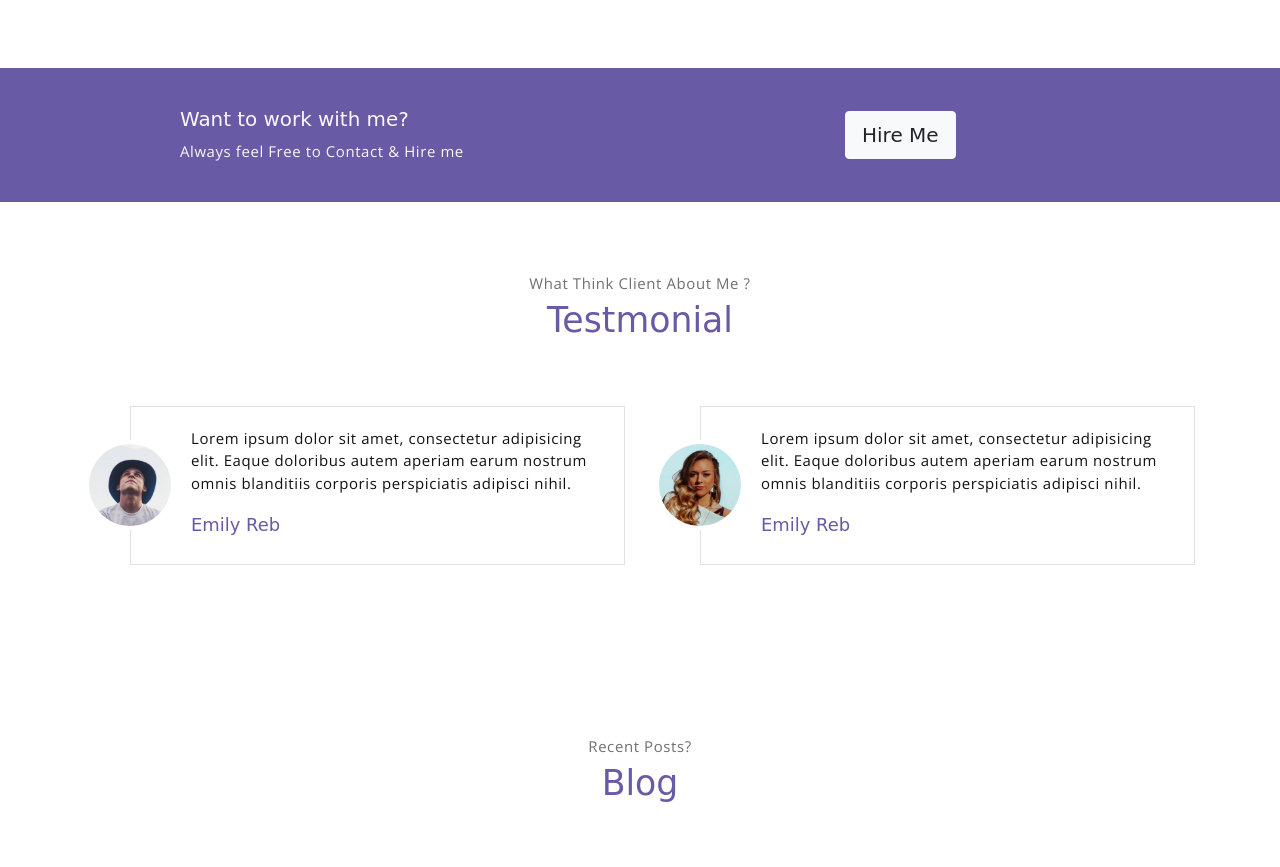
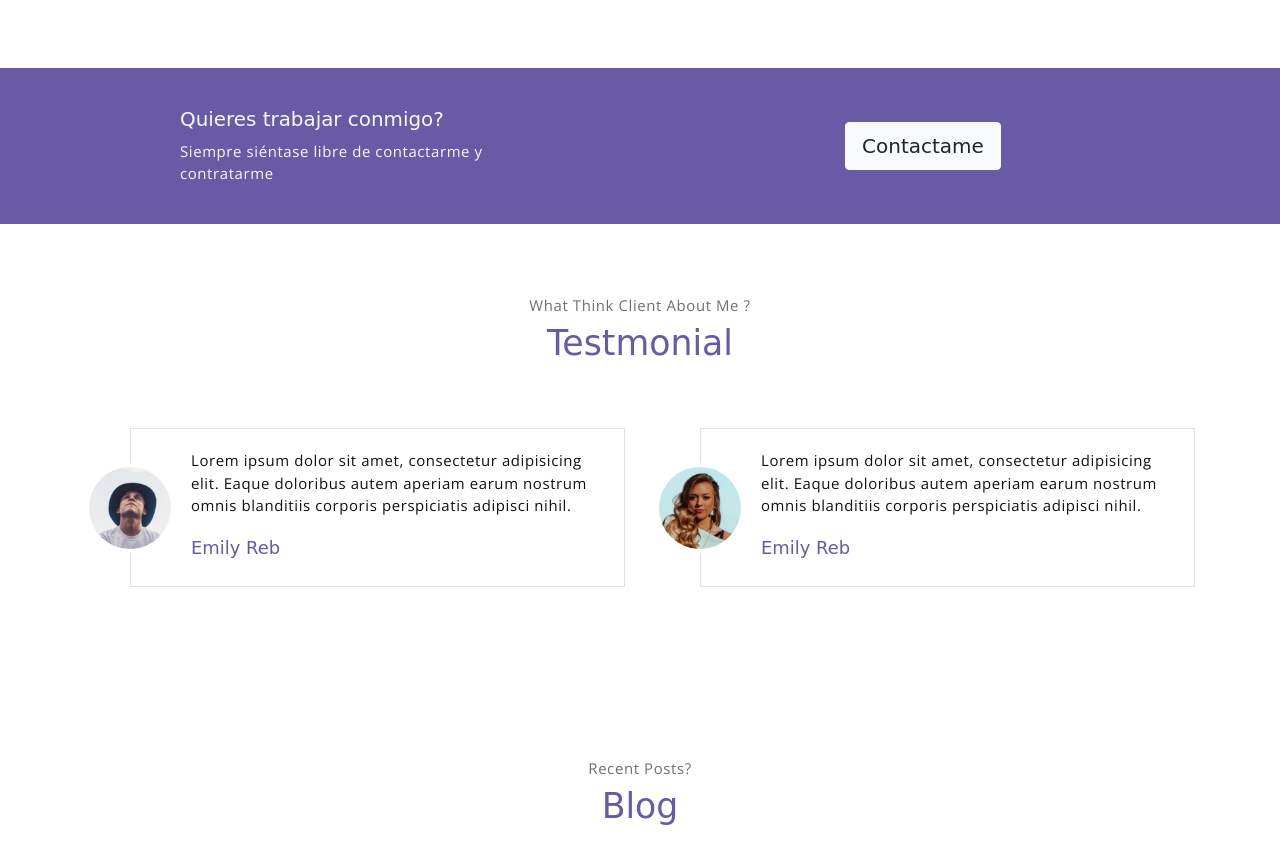
Before and after one commit to IqueMart/IqueMart.github.io, a plain HTML site: page index.html in a window 1280 px wide. Shown: the part 3163-4030 px from the top of the page. Drawn offline with nearby package versions, Linux system fonts and the light colour scheme; a web font is replaced by a local one.

Commit message:
Contactame

```diff
--- a/index.html
+++ b/index.html
@@ -260,11 +260,11 @@
             <!-- row -->
             <div class="row align-items-center">
                 <div class="col-sm offset-md-1 mb-4 mb-md-0">
-                    <h6 class="title text-light">Want to work with me?</h6>
-                    <p class="m-0 text-light">Always feel Free to Contact & Hire me</p>
+                    <h6 class="title text-light">Quieres trabajar conmigo?</h6>
+                    <p class="m-0 text-light">Siempre siéntase libre de contactarme y contratarme</p>
                 </div>
                 <div class="col-sm offset-sm-2 offset-md-3">
-                    <button class="btn btn-lg my-font btn-light rounded">Hire Me</button>
+                    <button href="#contact" class="btn btn-lg my-font btn-light rounded">Contactame</button>
                 </div>
             </div> <!-- end of row -->
         </div> <!-- end of container -->
```
